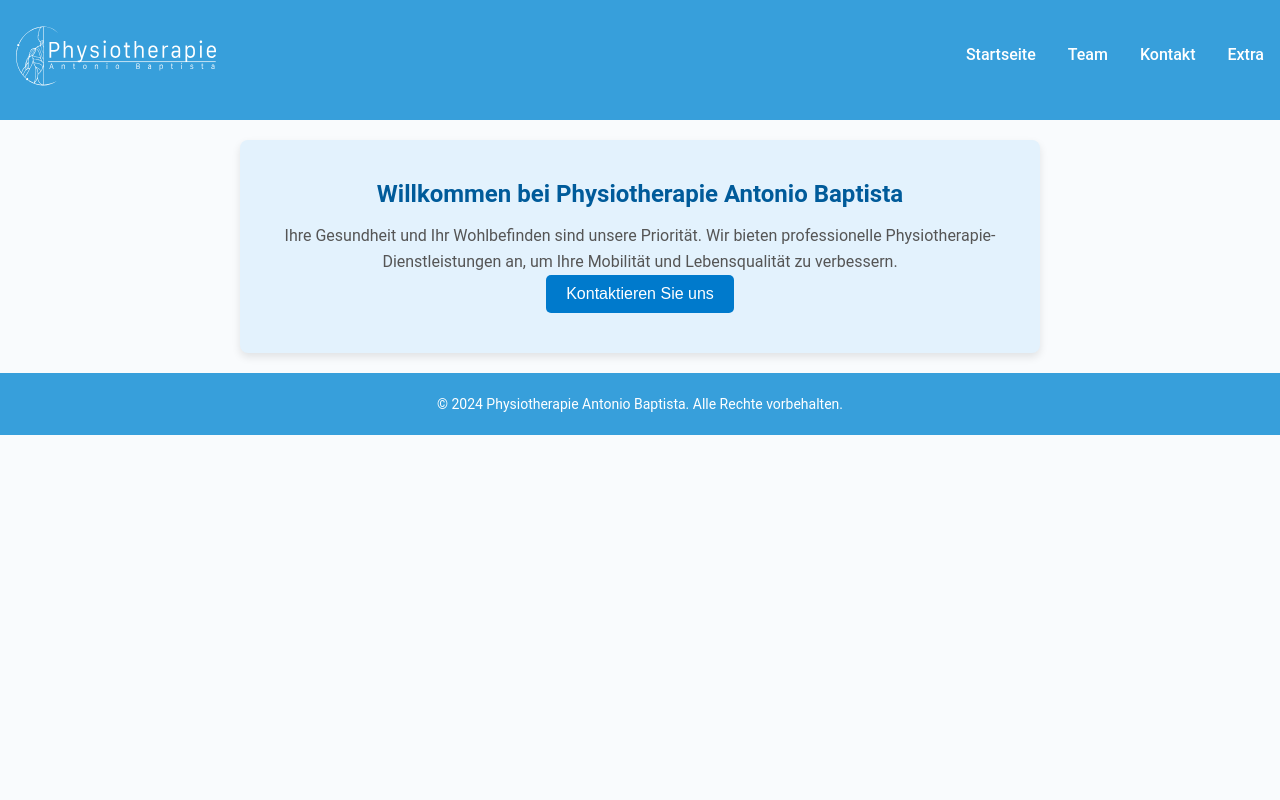
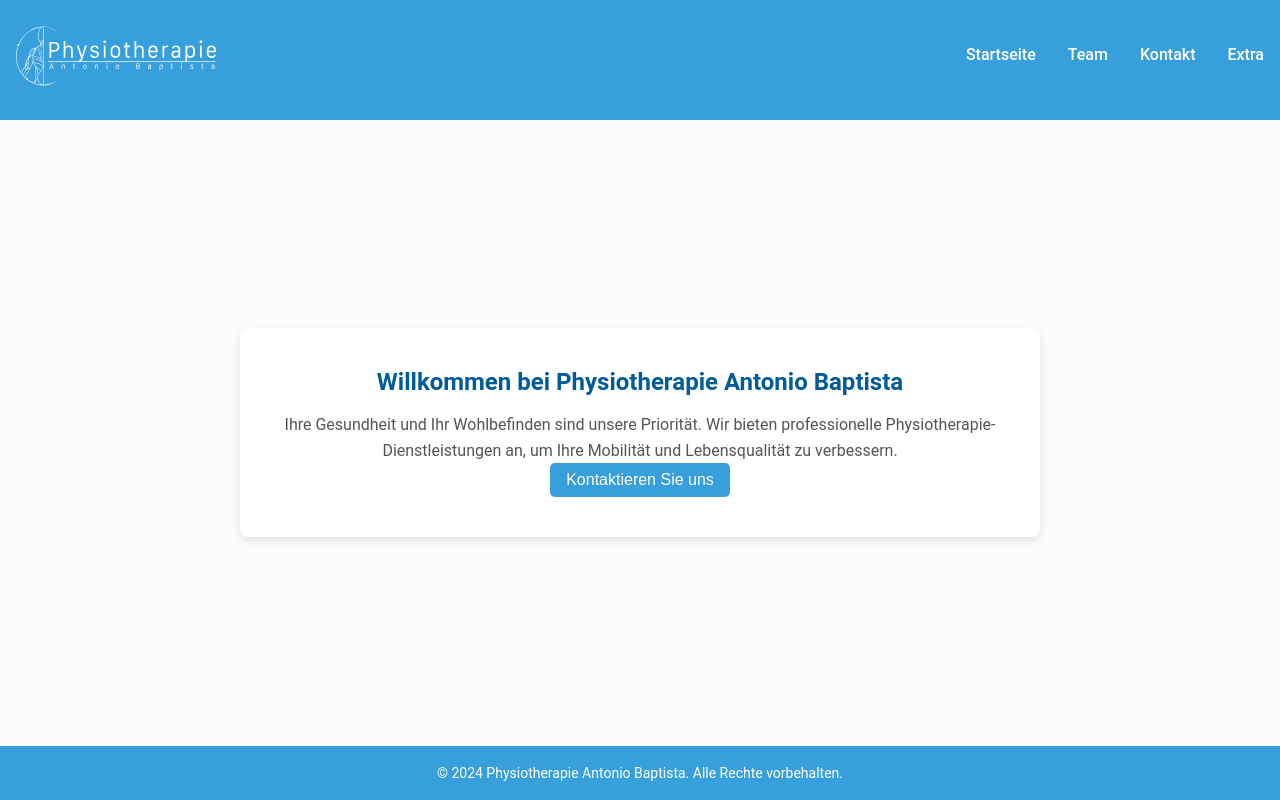
Before and after one commit to josepas/praxis-antonio, a Next.js app: page / in a window 1280 px wide. Built offline with nearby package versions, Linux system fonts and the light colour scheme; no server answers; what aws-amplify would draw is missing.

Commit message:
Pin footer to the button of the page
Signed-off-by: Jose Pascarella <josepas@amazon.com>

```diff
--- a/app/app.css
+++ b/app/app.css
@@ -13,5 +13,38 @@
 }
 
 .btn-primary:hover {
-  background-color: #01579b; /* Darker blue */
+  background-color: #379fdb; /* Darker blue */
 }
+
+/* Ensure full height layout */
+html, body {
+  height: 100%;
+  margin: 0;
+  padding: 0;
+  display: flex;
+  flex-direction: column;
+}
+
+.layout {
+  display: flex;
+  flex-direction: column;
+  min-height: 100%;
+}
+
+/* Main content fills the remaining space */
+.content {
+  flex: 1;
+  display: flex;
+  flex-direction: column;
+  justify-content: center; /* Optional: Center content vertically */
+  align-items: center;    /* Optional: Center content horizontally */
+  padding: 1rem;          /* Optional: Add padding to the content */
+}
+
+/* Footer styling */
+.footer {
+  background-color: #379fdb; /* Match navbar color */
+  color: white;
+  text-align: center;
+  padding: 1rem;
+}
--- a/app/layout.tsx
+++ b/app/layout.tsx
@@ -18,10 +18,12 @@ export default function RootLayout({
 }) {
   return (
     <html lang="de">
-      <body>
+      <body className="layout">
         <Navbar />
-        {children}
-        <footer>
+        <main className="content">
+          {children}
+        </main>
+        <footer className="footer">
           <p>© 2024 Physiotherapie Antonio Baptista. Alle Rechte vorbehalten.</p>
         </footer>
       </body>
--- a/app/page.tsx
+++ b/app/page.tsx
@@ -17,7 +17,7 @@ export default function HomePage() {
         Lebensqualität zu verbessern.
       </p>
       <Link href="/contact">
-        <button>Kontaktieren Sie uns</button>
+        <button className="btn-primary">Kontaktieren Sie uns</button>
       </Link>
     </section>
   );
```
